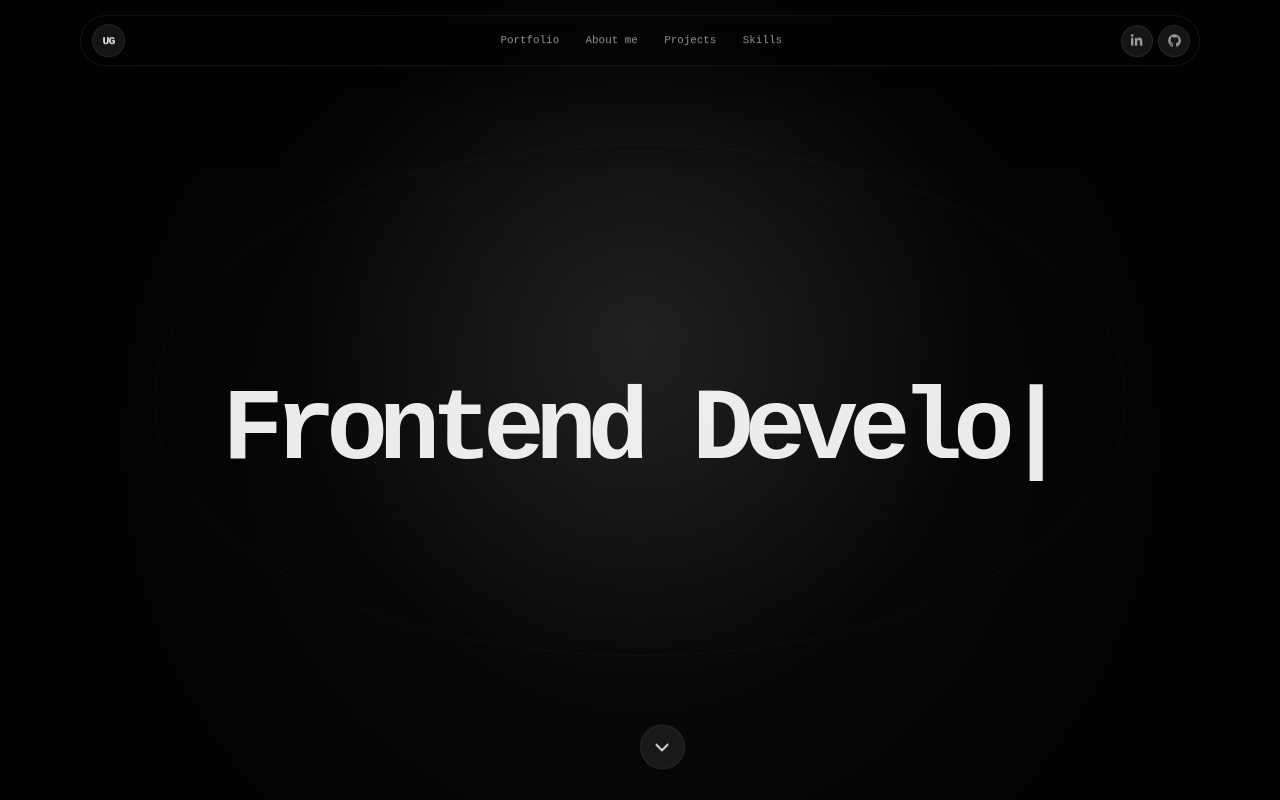
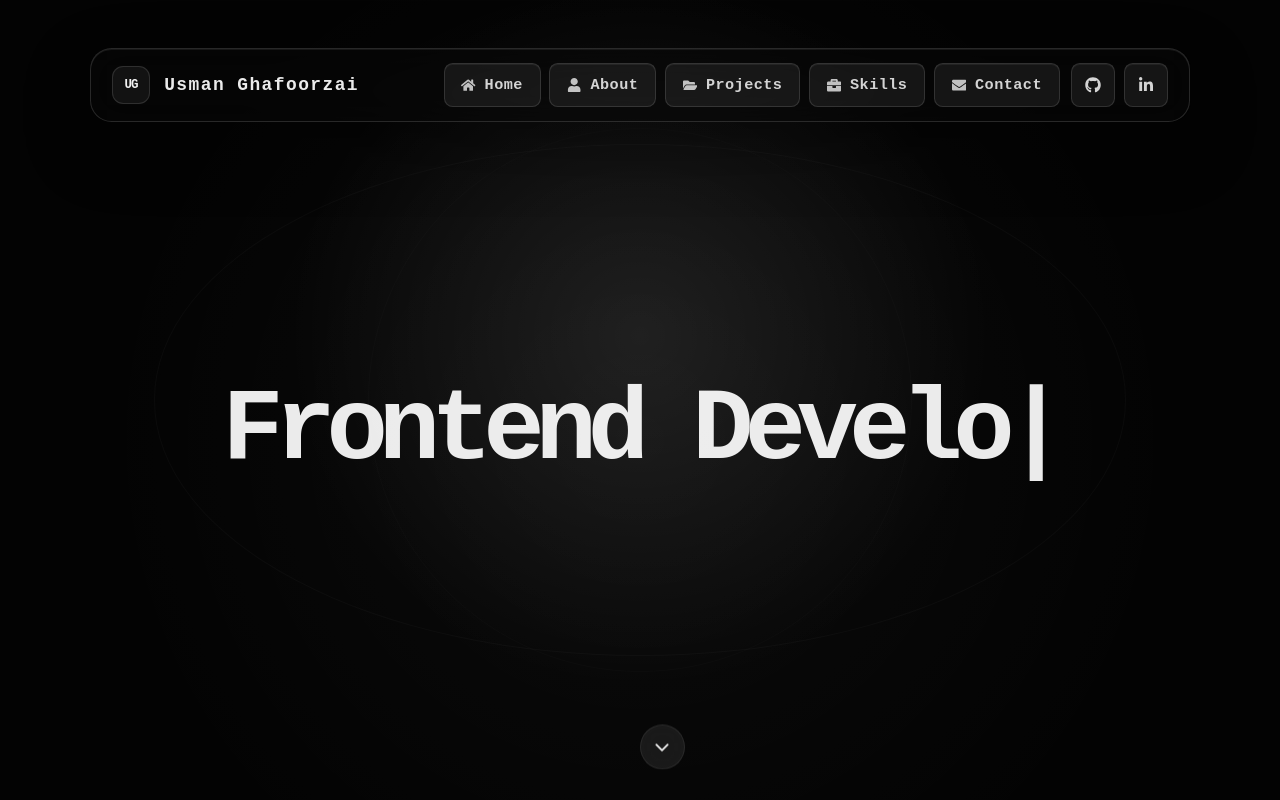
Before and after one commit to usman-ghafoorzai/usman-portfolio, a React (Vite) app: page / in a window 1280 px wide. Shown: the top 800 px of the page. Built offline with nearby package versions, Linux system fonts and the light colour scheme.

Commit message:
refactor Navbar: enhance design, integrate icons, and improve scroll behavior

```diff
--- a/src/components/Navbar/Navbar.css
+++ b/src/components/Navbar/Navbar.css
@@ -1,264 +1,273 @@
 .navbar-wrapper {
     position: fixed;
-    top: 1.15rem;
+    top: 3rem;
     left: 0;
-    z-index: 100;
+    z-index: 1000;
+
     width: 100%;
+
     display: flex;
     justify-content: center;
+
     pointer-events: none;
 }
 
 .navbar {
     pointer-events: auto;
-    width: min(1120px, calc(100% - 2rem));
-    min-height: 3.1rem;
 
-    display: grid;
-    grid-template-columns: 1fr auto 1fr;
+    width: min(86vw, 108rem);
+    height: 4.65rem;
+
+    display: flex;
     align-items: center;
-    gap: 1rem;
+    justify-content: space-between;
+    gap: 1.25rem;
 
-    padding: 0.45rem 0.55rem 0.45rem 0.7rem;
+    padding: 0 1.35rem;
 
-    border: 1px solid var(--color-border);
-    border-radius: var(--radius-pill);
-    background: rgba(3, 3, 3, 0.72);
+    border: 1px solid rgba(255, 255, 255, 0.14);
+    border-radius: 1.35rem;
 
-    backdrop-filter: blur(18px);
-    -webkit-backdrop-filter: blur(18px);
+    background: rgba(8, 8, 8, 0.58);
 
-    box-shadow: 0 18px 70px rgba(0, 0, 0, 0.5);
+    backdrop-filter: blur(18px) saturate(150%);
+    -webkit-backdrop-filter: blur(18px) saturate(150%);
+
+    box-shadow:
+            0 1.5rem 4rem rgba(0, 0, 0, 0.35),
+            inset 0 1px 0 rgba(255, 255, 255, 0.07);
 
     transition:
-            width 260ms ease,
-            min-height 260ms ease,
-            padding 260ms ease,
-            background 260ms ease,
-            border-color 260ms ease,
-            box-shadow 260ms ease;
+            width 420ms cubic-bezier(0.22, 1, 0.36, 1),
+            height 420ms cubic-bezier(0.22, 1, 0.36, 1),
+            top 420ms cubic-bezier(0.22, 1, 0.36, 1),
+            padding 420ms cubic-bezier(0.22, 1, 0.36, 1),
+            border-radius 420ms cubic-bezier(0.22, 1, 0.36, 1),
+            background 420ms ease,
+            border-color 420ms ease,
+            box-shadow 420ms ease;
 }
 
-.navbar--compact {
-    width: min(920px, calc(100% - 3rem));
-    min-height: 2.65rem;
-    padding: 0.32rem 0.45rem 0.32rem 0.55rem;
+/* Tydelig collapse på scroll */
+.navbar--scrolled {
+    width: min(56rem, calc(100% - 2rem));
+    height: 3.55rem;
 
-    background: rgba(3, 3, 3, 0.86);
-    border-color: var(--color-border-strong);
-    box-shadow: 0 14px 55px rgba(0, 0, 0, 0.6);
+    padding: 0 0.7rem;
+
+    border-radius: 1rem;
+
+    background: rgba(8, 8, 8, 0.78);
+    border-color: rgba(255, 255, 255, 0.18);
+
+    box-shadow:
+            0 1rem 3rem rgba(0, 0, 0, 0.45),
+            inset 0 1px 0 rgba(255, 255, 255, 0.08);
 }
 
-/* Brand / logo */
+/* Brand */
 
 .navbar-brand {
-    justify-self: start;
+    min-width: max-content;
 
     display: inline-flex;
     align-items: center;
-    gap: 0.55rem;
+    gap: 0.9rem;
 
-    min-width: 0;
-
-    color: var(--color-text);
-
-    transition:
-            opacity var(--transition-fast),
-            transform var(--transition-fast);
+    color: rgba(255, 255, 255, 0.92);
+    text-decoration: none;
 }
 
-.navbar-brand:hover {
-    opacity: 1;
-    transform: translateY(-1px);
-}
-
-.navbar-logo-mark {
-    width: 2.05rem;
-    height: 2.05rem;
+.navbar-brand-mark {
+    width: 2.35rem;
+    height: 2.35rem;
 
     display: inline-flex;
     align-items: center;
     justify-content: center;
 
-    border: 1px solid var(--color-border);
-    border-radius: 50%;
-    background: rgba(255, 255, 255, 0.08);
+    border-radius: 0.7rem;
 
-    color: var(--color-text);
-    font-size: 0.72rem;
-    font-weight: 600;
+    color: rgba(255, 255, 255, 0.95);
+    font-size: 0.78rem;
+    font-weight: 800;
     letter-spacing: -0.08em;
 
+    background: rgba(255, 255, 255, 0.055);
+    border: 1px solid rgba(255, 255, 255, 0.12);
+
     transition:
-            width 260ms ease,
-            height 260ms ease,
-            font-size 260ms ease,
-            background var(--transition-fast),
-            border-color var(--transition-fast);
+            width 420ms cubic-bezier(0.22, 1, 0.36, 1),
+            height 420ms cubic-bezier(0.22, 1, 0.36, 1),
+            border-radius 420ms cubic-bezier(0.22, 1, 0.36, 1),
+            background 180ms ease,
+            border-color 180ms ease;
 }
 
-.navbar-logo-text {
-    font-size: 0.7rem;
-    color: var(--color-muted);
-    letter-spacing: -0.04em;
-
-    opacity: 0;
-    max-width: 0;
-    overflow: hidden;
+.navbar-brand-name {
+    font-size: 1.12rem;
+    font-weight: 650;
+    letter-spacing: 0.08em;
     white-space: nowrap;
 
     transition:
             opacity 260ms ease,
-            max-width 260ms ease;
+            max-width 420ms cubic-bezier(0.22, 1, 0.36, 1),
+            transform 420ms cubic-bezier(0.22, 1, 0.36, 1);
 }
 
-.navbar-brand:hover .navbar-logo-text {
-    opacity: 1;
-    max-width: 12rem;
+.navbar-brand:hover .navbar-brand-mark {
+    background: rgba(255, 255, 255, 0.09);
+    border-color: rgba(255, 255, 255, 0.2);
 }
 
-.navbar--compact .navbar-logo-mark {
-    width: 1.75rem;
-    height: 1.75rem;
-    font-size: 0.62rem;
+.navbar--scrolled .navbar-brand-mark {
+    width: 2.05rem;
+    height: 2.05rem;
+    border-radius: 0.6rem;
 }
 
-/* Center links */
+.navbar--scrolled .navbar-brand-name {
+    max-width: 0;
+    opacity: 0;
+    overflow: hidden;
+    transform: translateX(-0.35rem);
+}
 
-.navbar-links {
+/* Right side */
+
+.navbar-actions {
     display: flex;
     align-items: center;
-    justify-content: center;
-    gap: 0.15rem;
+    gap: 0.7rem;
 }
 
-.navbar-link {
-    position: relative;
-
-    padding: 0.55rem 0.75rem;
-    border-radius: var(--radius-pill);
-
-    font-size: 0.68rem;
-    color: var(--color-muted);
-
-    transition:
-            color var(--transition-fast),
-            background var(--transition-fast),
-            transform var(--transition-fast),
-            padding 260ms ease,
-            font-size 260ms ease;
+.navbar-links,
+.navbar-socials {
+    display: flex;
+    align-items: center;
+    gap: 0.55rem;
 }
 
-.navbar--compact .navbar-link {
-    padding: 0.42rem 0.62rem;
-    font-size: 0.64rem;
-}
-
-.navbar-link:hover {
-    color: var(--color-text);
-    background: rgba(255, 255, 255, 0.055);
-    transform: translateY(-1px);
-}
-
-.navbar-link::after {
-    content: "";
-    position: absolute;
-    left: 50%;
-    bottom: 0.35rem;
-
-    width: 0;
-    height: 1px;
-
-    background: var(--color-text);
-    opacity: 0.55;
-
-    transform: translateX(-50%);
-    transition: width var(--transition-fast);
-}
-
-.navbar-link:hover::after {
-    width: 38%;
-}
-
-/* Social links */
-
-.navbar-socials {
-    justify-self: end;
-
-    display: flex;
-    align-items: center;
-    justify-content: flex-end;
-    gap: 0.35rem;
-}
-
-.navbar-social-link {
-    width: 2rem;
-    height: 2rem;
+.navbar-link,
+.navbar-icon-link {
+    height: 2.75rem;
 
     display: inline-flex;
     align-items: center;
     justify-content: center;
 
-    border: 1px solid var(--color-border);
-    border-radius: var(--radius-pill);
-    background: rgba(255, 255, 255, 0.08);
+    border-radius: 0.55rem;
 
-    color: var(--color-muted);
-    font-size: 0.82rem;
+    color: rgba(255, 255, 255, 0.82);
+    text-decoration: none;
+
+    background: rgba(255, 255, 255, 0.065);
+    border: 1px solid rgba(255, 255, 255, 0.12);
+
+    box-shadow: inset 0 1px 0 rgba(255, 255, 255, 0.06);
 
     transition:
-            width 260ms ease,
-            height 260ms ease,
-            font-size 260ms ease,
-            background var(--transition-fast),
-            border-color var(--transition-fast),
-            color var(--transition-fast),
-            transform var(--transition-fast);
+            height 420ms cubic-bezier(0.22, 1, 0.36, 1),
+            padding 420ms cubic-bezier(0.22, 1, 0.36, 1),
+            width 420ms cubic-bezier(0.22, 1, 0.36, 1),
+            color 180ms ease,
+            background 180ms ease,
+            border-color 180ms ease,
+            transform 180ms ease;
 }
 
-.navbar--compact .navbar-social-link {
-    width: 1.75rem;
-    height: 1.75rem;
-    font-size: 0.74rem;
+.navbar-link {
+    gap: 0.55rem;
+    padding: 0 1.05rem;
+
+    font-size: 0.95rem;
+    font-weight: 650;
+    letter-spacing: 0.03em;
 }
 
-.navbar-social-link:hover {
-    background: rgba(255, 255, 255, 0.15);
-    border-color: var(--color-border-strong);
-    color: var(--color-text);
+.navbar-link-icon {
+    font-size: 0.9rem;
+    opacity: 0.9;
+}
+
+.navbar-icon-link {
+    width: 2.75rem;
+    font-size: 1rem;
+}
+
+.navbar-link:hover,
+.navbar-icon-link:hover {
+    color: #ffffff;
+    background: rgba(255, 255, 255, 0.105);
+    border-color: rgba(255, 255, 255, 0.22);
     transform: translateY(-1px);
+}
+
+.navbar--scrolled .navbar-link,
+.navbar--scrolled .navbar-icon-link {
+    height: 2.25rem;
+    border-radius: 0.45rem;
+}
+
+.navbar--scrolled .navbar-link {
+    padding: 0 0.7rem;
+    font-size: 0.78rem;
+}
+
+.navbar--scrolled .navbar-link-icon {
+    font-size: 0.78rem;
+}
+
+.navbar--scrolled .navbar-icon-link {
+    width: 2.25rem;
+    font-size: 0.86rem;
 }
 
 /* Mobile */
 
-@media (max-width: 720px) {
+@media (max-width: 980px) {
     .navbar {
-        grid-template-columns: 1fr auto;
-        width: min(92%, 26rem);
-        padding: 0.5rem 0.55rem 0.5rem 0.65rem;
+        width: calc(100% - 2rem);
+        top: 1rem;
     }
 
-    .navbar--compact {
-        width: min(88%, 23rem);
+    .navbar-brand-name {
+        font-size: 0.95rem;
+    }
+
+    .navbar-link {
+        padding: 0 0.8rem;
+        font-size: 0.82rem;
+    }
+}
+
+@media (max-width: 760px) {
+    .navbar {
+        height: auto;
+        min-height: 4rem;
+        padding: 0.6rem;
+
+        align-items: flex-start;
+        border-radius: 1.2rem;
+    }
+
+    .navbar-actions {
+        margin-left: auto;
     }
 
     .navbar-links {
         display: none;
     }
 
-    .navbar-logo-mark {
-        width: 1.9rem;
-        height: 1.9rem;
-        font-size: 0.66rem;
+    .navbar--scrolled {
+        width: calc(100% - 1rem);
+        min-height: 3.3rem;
     }
 
-    .navbar-social-link {
-        width: 1.9rem;
-        height: 1.9rem;
-        font-size: 0.78rem;
-    }
-
-    .navbar-logo-text {
-        display: none;
+    .navbar-brand-name {
+        max-width: 10rem;
+        overflow: hidden;
+        text-overflow: ellipsis;
     }
 }
--- a/src/components/Navbar/Navbar.jsx
+++ b/src/components/Navbar/Navbar.jsx
@@ -1,100 +1,87 @@
 import { useEffect, useState } from "react";
 import { motion } from "motion/react";
-import { FaGithub, FaLinkedinIn } from "react-icons/fa";
+import {
+    FaBriefcase,
+    FaEnvelope,
+    FaFolderOpen,
+    FaGithub,
+    FaHome,
+    FaLinkedinIn,
+    FaUser,
+} from "react-icons/fa";
 import "./Navbar.css";
 
-const SCROLL_THRESHOLD = 40;
-
 const navItems = [
-    { label: "Portfolio", href: "#home" },
-    { label: "About me", href: "#about" },
-    { label: "Projects", href: "#projects" },
-    { label: "Skills", href: "#skills" },
-];
-
-const socialLinks = [
-    {
-        label: "LinkedIn",
-        href: "https://www.linkedin.com/in/usman-ghafoorzai/",
-        icon: FaLinkedinIn,
-    },
-    {
-        label: "GitHub",
-        href: "https://github.com/usman-ghafoorzai",
-        icon: FaGithub,
-    },
+    { label: "Home", href: "#home", icon: FaHome },
+    { label: "About", href: "#about", icon: FaUser },
+    { label: "Projects", href: "#projects", icon: FaFolderOpen },
+    { label: "Skills", href: "#skills", icon: FaBriefcase },
+    { label: "Contact", href: "#contact", icon: FaEnvelope },
 ];
 
 export default function Navbar() {
     const [isScrolled, setIsScrolled] = useState(false);
 
     useEffect(() => {
-        function handleScroll() {
-            setIsScrolled(window.scrollY > SCROLL_THRESHOLD);
-        }
+        const handleScroll = () => {
+            setIsScrolled(window.scrollY > 70);
+        };
 
         handleScroll();
-
         window.addEventListener("scroll", handleScroll);
 
-        return () => {
-            window.removeEventListener("scroll", handleScroll);
-        };
+        return () => window.removeEventListener("scroll", handleScroll);
     }, []);
 
     return (
         <header className="navbar-wrapper">
             <motion.nav
-                className={`navbar ${isScrolled ? "navbar--compact" : ""}`}
+                className={`navbar ${isScrolled ? "navbar--scrolled" : ""}`}
                 initial={{ opacity: 0, y: -18 }}
-                animate={{
-                    opacity: 1,
-                    y: [0, -5, 0],
-                }}
-                transition={{
-                    opacity: {
-                        duration: 0.45,
-                        ease: "easeOut",
-                    },
-                    y: {
-                        duration: 4.5,
-                        repeat: Infinity,
-                        ease: "easeInOut",
-                    },
-                }}
+                animate={{ opacity: 1, y: 0 }}
+                transition={{ duration: 0.45, ease: "easeOut" }}
                 aria-label="Main navigation"
             >
                 <a href="#home" className="navbar-brand" aria-label="Go to home">
-                    <span className="navbar-logo-mark">UG</span>
-                    <span className="navbar-logo-text">Usman Ghafoorzai</span>
+                    <span className="navbar-brand-mark">UG</span>
+                    <span className="navbar-brand-name">Usman Ghafoorzai</span>
                 </a>
 
+                <div className="navbar-actions">
                     <div className="navbar-links">
-                    {navItems.map((item) => (
+                        {navItems.map((item) => {
+                            const Icon = item.icon;
+
+                            return (
                                 <a key={item.href} href={item.href} className="navbar-link">
-                            {item.label}
+                                    <Icon className="navbar-link-icon" aria-hidden="true" />
+                                    <span>{item.label}</span>
                                 </a>
-                    ))}
+                            );
+                        })}
                     </div>
 
                     <div className="navbar-socials">
-                    {socialLinks.map((item) => {
-                        const Icon = item.icon;
-
-                        return (
                         <a
-                                key={item.label}
-                                href={item.href}
-                                className="navbar-social-link"
+                            href="https://github.com/usman-ghafoorzai"
+                            className="navbar-icon-link"
                             target="_blank"
                             rel="noopener noreferrer"
-                                aria-label={item.label}
-                                title={item.label}
+                            aria-label="GitHub"
                         >
-                                <Icon />
+                            <FaGithub />
                         </a>
-                        );
-                    })}
+
+                        <a
+                            href="https://www.linkedin.com/in/usman-ghafoorzai/"
+                            className="navbar-icon-link"
+                            target="_blank"
+                            rel="noopener noreferrer"
+                            aria-label="LinkedIn"
+                        >
+                            <FaLinkedinIn />
+                        </a>
+                    </div>
                 </div>
             </motion.nav>
         </header>
```
Lines whose indentation alone changed are shown as unchanged.
